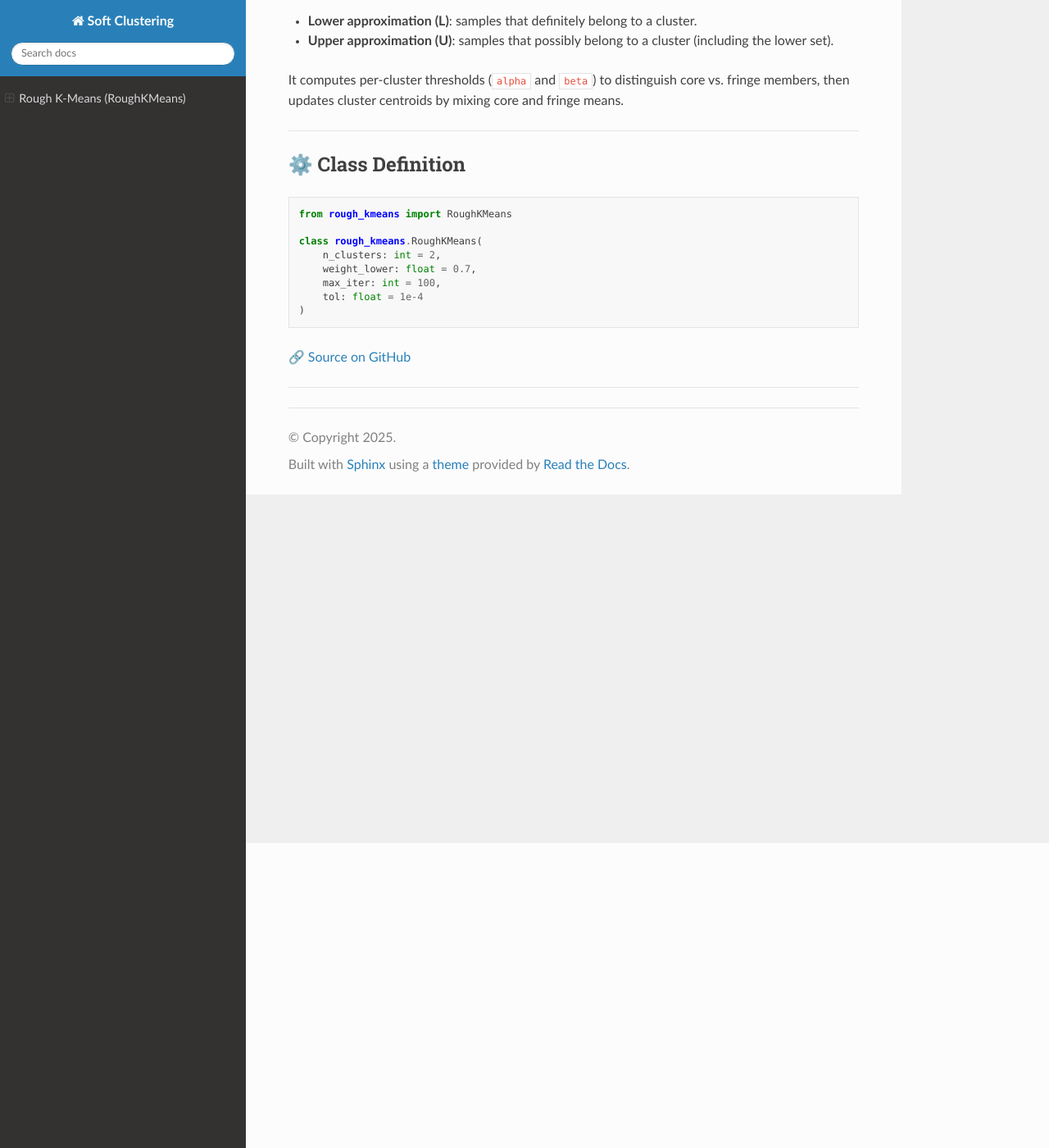
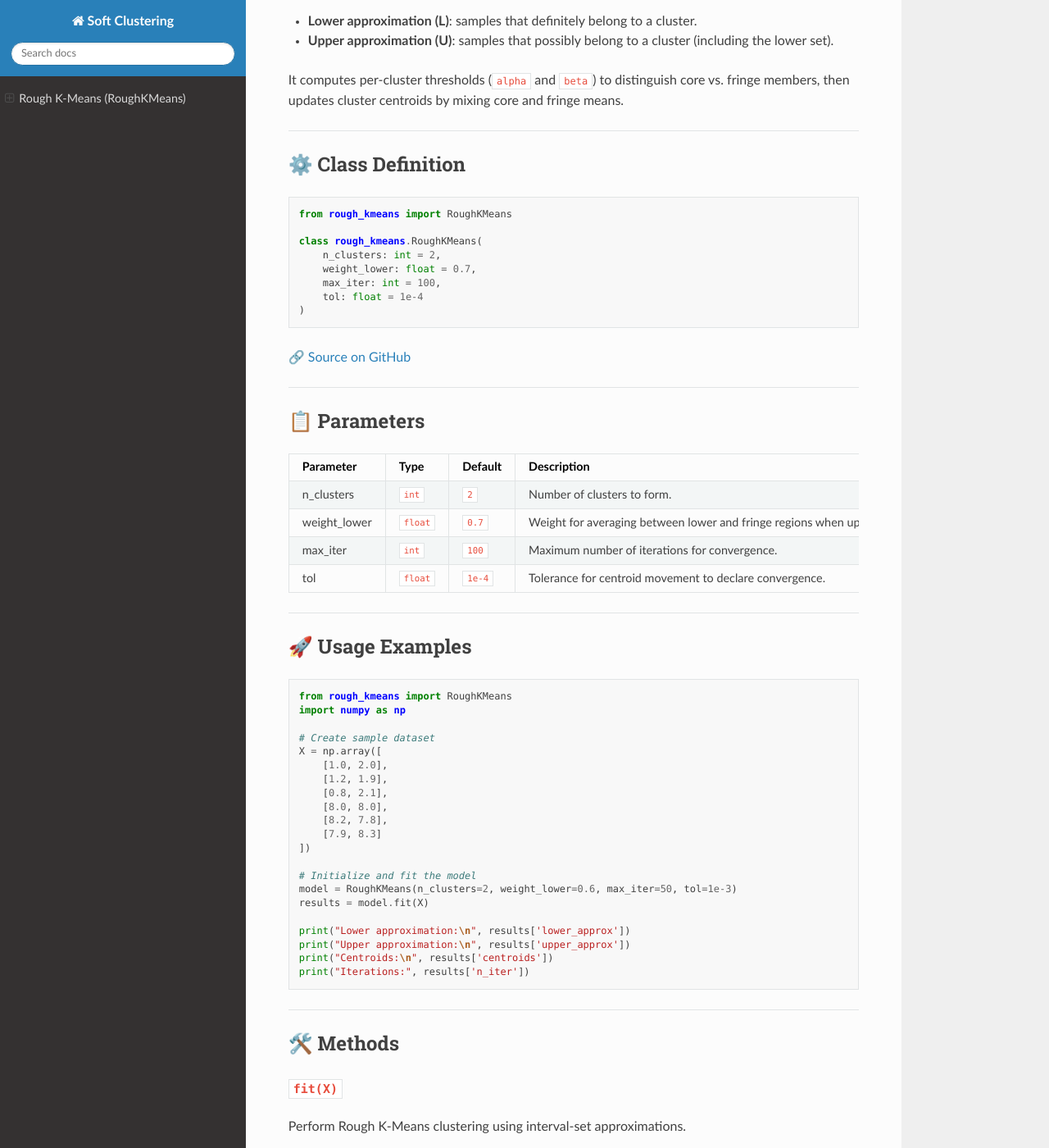
Before and after one commit to soft-clustering/soft-clustering, a Sphinx documentation site: the page built from docs/source/rough_k_means.md, in a window 1280 px wide and 1400 px high, scrolled down 372 px. Shown: the whole window at 82% size. Built offline with Sphinx 7.4.7 and the Read the Docs theme 3.1.0, drawn with Linux system fonts in a browser that asks for light colours; some of the changed text lies outside the part shown.

Commit message:
Update rough_k_means.md

````diff
--- a/docs/source/rough_k_means.md
+++ b/docs/source/rough_k_means.md
@@ -31,3 +31,68 @@ class rough_kmeans.RoughKMeans(
 [🔗 Source on GitHub](https://github.com/soft-clustering/soft-clustering/blob/main/soft_clustering/_rough_k_means#L5)
 
 ---
+
+## 📋 Parameters
+
+| Parameter    | Type   | Default | Description                                                               |
+| ------------ | -------| ------- | ------------------------------------------------------------------------- |
+| n_clusters   | `int`  | `2`     | Number of clusters to form.                                               |
+| weight_lower | `float`| `0.7`   | Weight for averaging between lower and fringe regions when updating means.|
+| max_iter     | `int`  | `100`   | Maximum number of iterations for convergence.                             |
+| tol          | `float`| `1e-4`  | Tolerance for centroid movement to declare convergence.                   |
+
+---
+
+## 🚀 Usage Examples
+
+```python
+from rough_kmeans import RoughKMeans
+import numpy as np
+
+# Create sample dataset
+X = np.array([
+    [1.0, 2.0],
+    [1.2, 1.9],
+    [0.8, 2.1],
+    [8.0, 8.0],
+    [8.2, 7.8],
+    [7.9, 8.3]
+])
+
+# Initialize and fit the model
+model = RoughKMeans(n_clusters=2, weight_lower=0.6, max_iter=50, tol=1e-3)
+results = model.fit(X)
+
+print("Lower approximation:\n", results['lower_approx'])
+print("Upper approximation:\n", results['upper_approx'])
+print("Centroids:\n", results['centroids'])
+print("Iterations:", results['n_iter'])
+```
+
+---
+
+## 🛠️ Methods
+
+### `fit(X)`
+
+Perform Rough K-Means clustering using interval-set approximations.
+
+**Parameters:**
+
+* `X` (`np.ndarray`, shape `(n_samples, n_features)`): Feature matrix of input data.
+
+**Returns:**
+
+*`result` (`dict`) with:
+
+`lower_approx`: (`np.ndarray`, shape `(n_samples, n_clusters)`) – Binary matrix indicating definite membership.
+
+`upper_approx`: (`np.ndarray`, shape `(n_samples, n_clusters)`) – Binary matrix indicating possible membership.
+
+`centroids`: (`np.ndarray`, shape `(n_clusters, n_features)`) – Final cluster centers.
+
+`n_iter`: (`int`) – Total number of iterations executed.
+
+[🔗 Source definition](https://github.com/soft-clustering/soft-clustering/blob/main/soft_clustering/_rough_k_means#L14)
+
+---
````
